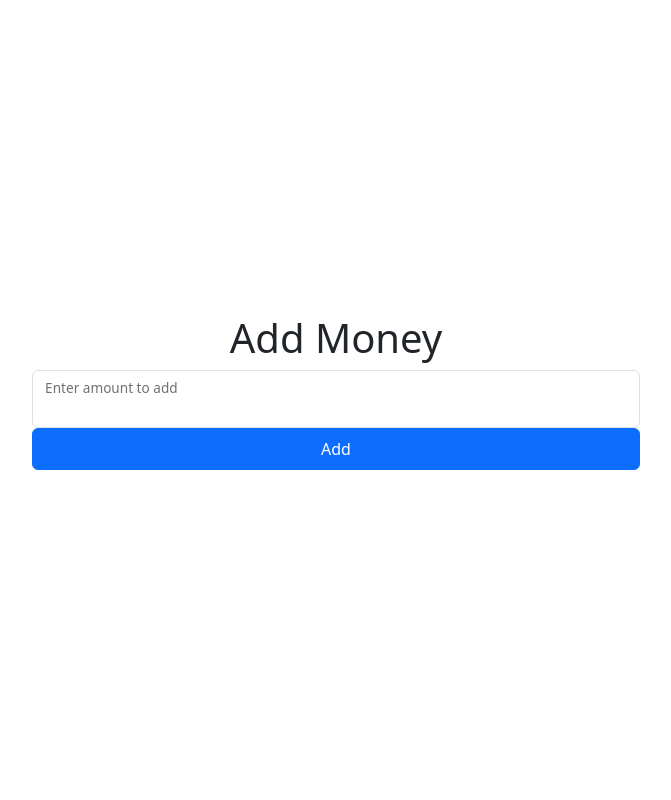
After one commit to rlmsinclair/zudget, a Flask app: page /add in a window 1280 px wide. The commit adds this page. Shown: the whole page, without its empty margins (304-975 px from the left). Run offline with Flask 3, Linux system fonts and the light colour scheme.

Commit message:
Add files via upload

```diff
--- /dev/null
+++ b/templates/add.html
@@ -0,0 +1,17 @@
+{% extends "index_layout.html" %}
+{% block title %} Zudget - Login {% endblock %}
+{% block head %}
+    {{ super() }}
+{% endblock %}
+{% block content %}
+<main class="w-50 m-auto">
+    <form method="post">
+        <h1>Add Money</h1>
+        <div class="form-floating">
+            <input id="add" class="form-control" type="add" name="add" required>
+            <label for="add">Enter amount to add</label>
+        </div>
+        <button class="btn btn-primary w-100 py-2" type="submit">Add</button>
+    </form>
+</main>
+{% endblock %}
--- a/templates/home.html
+++ b/templates/home.html
@@ -14,7 +14,7 @@
         <div class="col-md-6 d-flex border-end">
             <div class="px-3 text-center w-50">
                 <h2>Individual</h2>
-                <p>£1</p>
+                <p>£{{ balance }}</p>
             </div>
             <div class="px-3 text-center w-50">
                 <h2>Group</h2>
@@ -23,8 +23,8 @@
         </div>
         <div class="col-md-3 text-center">
             <div class="d-grid gap-2 d-md-block">
-                <button class="btn btn-primary mb-2" onclick="location.href='/add';" value="Play">Add</button>
-                <button class="btn btn-primary mb-2" onclick="location.href='/withdraw';" value="Play">Withdraw</button>
+                <button class="btn btn-primary mb-2" onclick="location.href='/add';" value="Add">Add</button>
+                <button class="btn btn-primary mb-2" onclick="location.href='/withdraw';" value="Withdraw">Withdraw</button>
                 <button class="btn btn-primary mb-2" onclick="location.href='/roulette';" value="Play">Play</button>
             </div>
         </div>
```
Also changed, not shown: templates/withdraw.html (added, +17 -0 lines).
